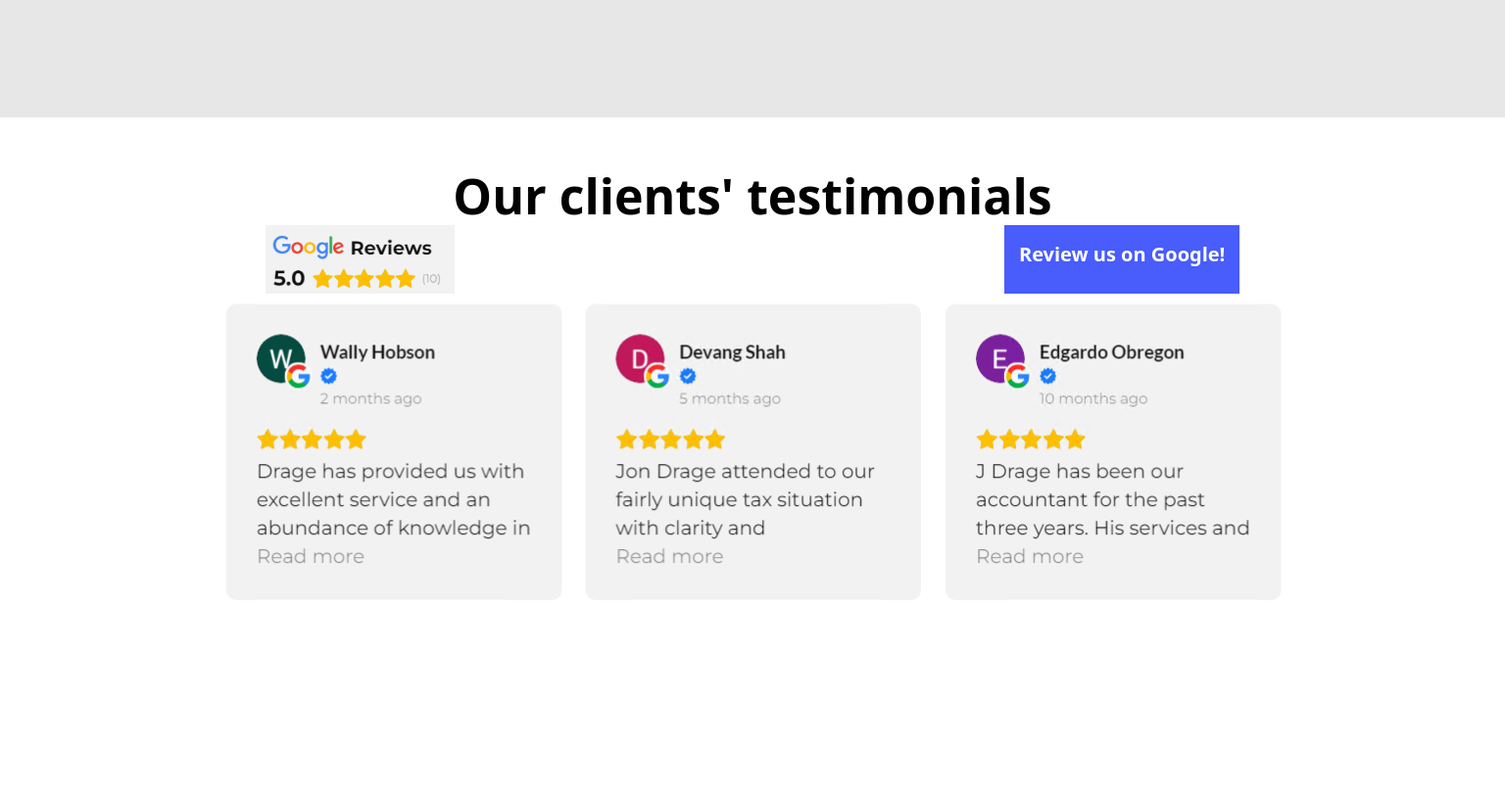
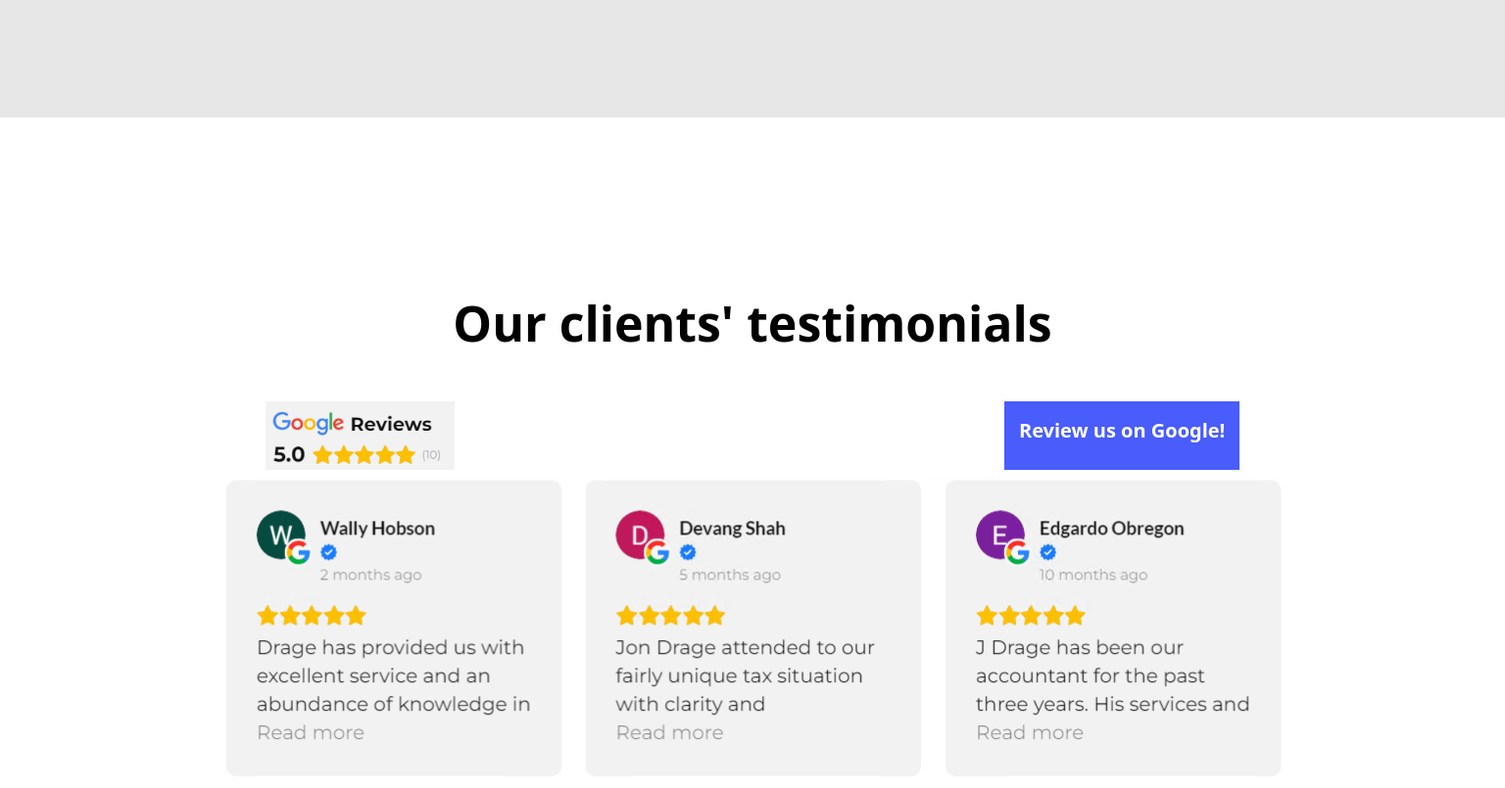
Before and after one commit to AArianaParra/Staffing-company-website, a plain HTML site: page index.html in a window 1536 px wide. Shown: the part 3880-4685 px from the top of the page at 98% size. Drawn offline with nearby package versions, Linux system fonts and the light colour scheme.

Commit message:
Clients testimonials top

```diff
--- a/style.css
+++ b/style.css
@@ -956,10 +956,22 @@
           height: 130px;
         }
 
+        /*HP-1st VP---*/
+
+
         /*HP-2nd VP---*/
         #hp-2nd-vp-img {
           margin-top: 17%;
          }
+
+         /*HP-6th VP---*/
+         #home-page-6th-vp {
+          padding-top: 90px;
+         }
+
+         #home-page-6th-vp > .vp-title {
+          padding: 90px 0 50px 0;
+        }
 
          /*Insights-2nd VP---*/
          #insights-1st-vp {
@@ -975,9 +987,9 @@
           position: relative;
           bottom: 0px;
          }
-          #footer-color-bg {
-            margin-bottom: 50px;
-          }
+          /* #footer-color-bg {
+            *margin-bottom: 50px;
+          } */
 
           #footer-bottom {
             padding-bottom: 0px;
```
